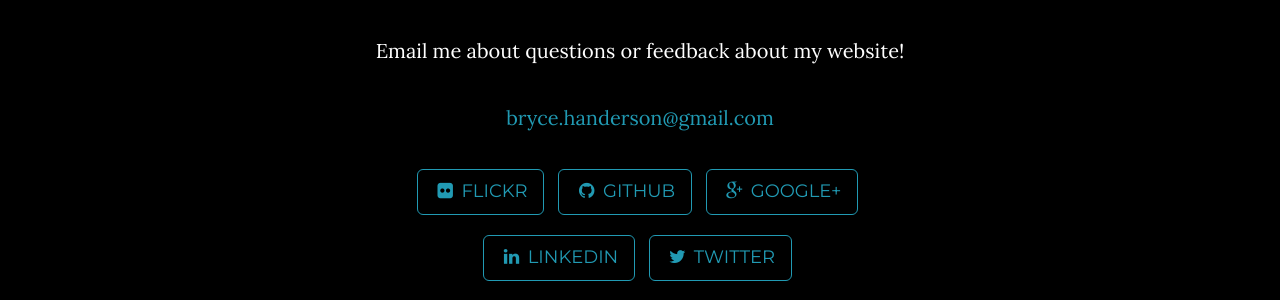
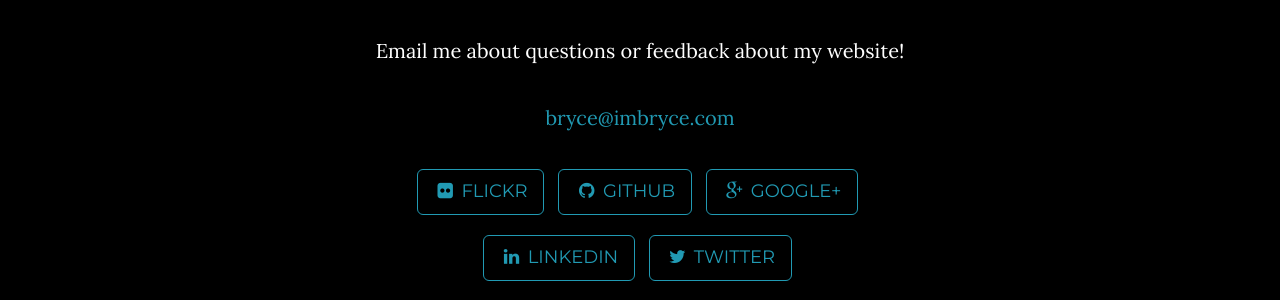
Before and after one commit to bhanderson/imbryce.com, a Jekyll site: the page index.html, which Jekyll copies as it is, in a window 1280 px wide and 900 px high, scrolled down 1806 px. Shown: the part 477-777 px from the top of the window. Built offline with Jekyll 4.4.1, drawn with Linux system fonts in a browser that asks for light colours.

Commit message:
changed to new website email

```diff
--- a/index.html
+++ b/index.html
@@ -124,7 +124,7 @@
 			<h2>Contact Me</h2>
 			<p>Email me about questions or feedback about my website!</p>
 			<p><a
-				href="mailto:bryce.handerson@gmail.com">bryce.handerson@gmail.com</a>
+				href="mailto:bryce@imbryce.com">bryce@imbryce.com</a>
 			</p>
 			<ul class="list-inline banner-social-buttons">
 				<li>
```
